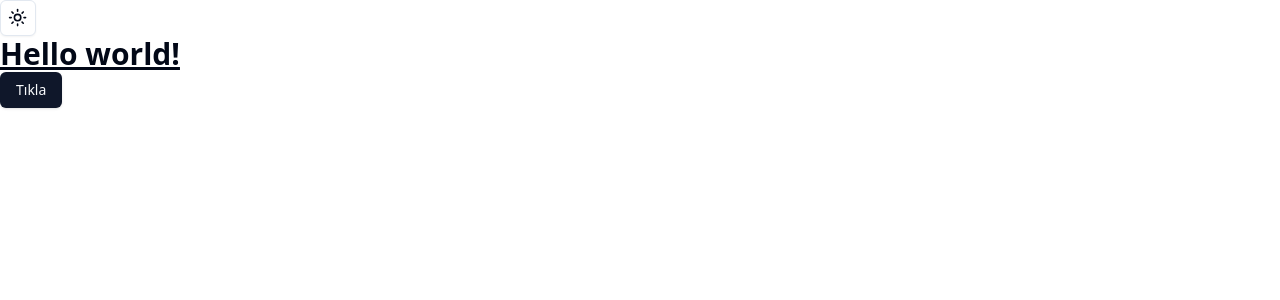
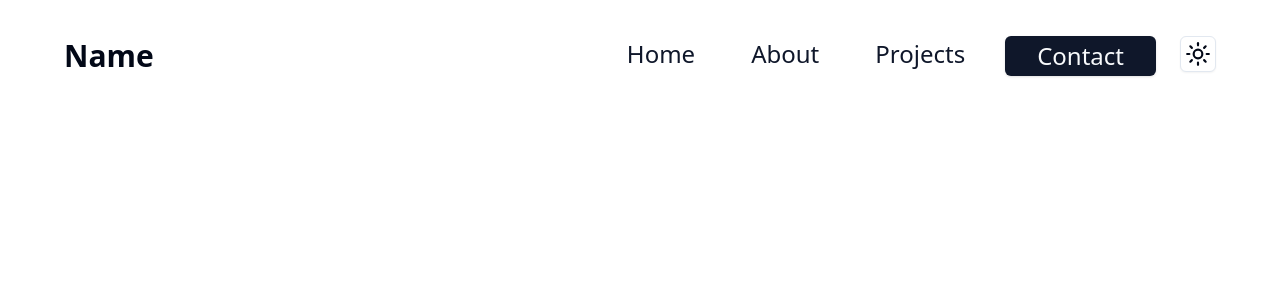
Before and after one commit to GorkemEldeniz/portfolio-website, a React (Vite) app: page / in a window 1280 px wide. Shown: the top 300 px of the page. Built offline with nearby package versions, Linux system fonts and the light colour scheme.

Commit message:
layout design and navbar
built layout and created navbar

```diff
--- a/src/App.tsx
+++ /dev/null
@@ -1,14 +0,0 @@
-import { ModeToggle } from "@components/mode-toggle";
-import { Button } from "@components/ui/button";
-
-function App() {
-	return (
-		<div>
-			<ModeToggle />
-			<div className='text-3xl font-bold underline'>Hello world!</div>
-			<Button>Tıkla</Button>
-		</div>
-	);
-}
-
-export default App;
--- /dev/null
+++ b/src/Layout.tsx
@@ -0,0 +1,11 @@
+import Navbar from "@components/navbar";
+
+const Layout = () => {
+	return (
+		<div className=' min-h-screen max-w-screen-2xl mx-auto bg-background text-foreground'>
+			<Navbar />
+		</div>
+	);
+};
+
+export default Layout;
--- /dev/null
+++ b/src/components/link-button.tsx
@@ -0,0 +1,25 @@
+import type { ButtonProps } from "./ui/button";
+import { Button } from "./ui/button";
+
+interface LinkButtonProps extends ButtonProps {
+	to: string;
+}
+
+const LinkButton: React.FC<LinkButtonProps> = ({ to, children }) => {
+	const handleClick = () => {
+		console.log(to);
+	};
+
+	return (
+		<Button
+			variant={to !== "#contact" ? "link" : "default"}
+			size={to === "#contact" ? "lg" : "default"}
+			onClick={handleClick}
+			className='text-2xl font-light'
+		>
+			{children}
+		</Button>
+	);
+};
+
+export default LinkButton;
--- /dev/null
+++ b/src/components/list-item.tsx
@@ -0,0 +1,19 @@
+import { ModeToggle } from "./mode-toggle";
+
+interface ListPropsType<T> {
+	items: readonly T[];
+	render: (item: T) => React.ReactNode;
+}
+
+const ListItem = <T,>({ items, render }: ListPropsType<T>) => {
+	if (!items.length) throw new Error("Empty Array");
+
+	return (
+		<div className='flex gap-6'>
+			{items.map((item) => render(item))}
+			<ModeToggle />
+		</div>
+	);
+};
+
+export default ListItem;
--- a/src/components/mode-toggle.tsx
+++ b/src/components/mode-toggle.tsx
@@ -17,20 +17,23 @@ export function ModeToggle() {
 	return (
 		<DropdownMenu>
 			<DropdownMenuTrigger asChild>
-				<Button variant='outline' size='icon'>
-					<Sun className='h-[1.2rem] w-[1.2rem] rotate-0 scale-100 transition-all dark:-rotate-90 dark:scale-0' />
-					<Moon className='absolute h-[1.2rem] w-[1.2rem] rotate-90 scale-0 transition-all dark:rotate-0 dark:scale-100' />
+				<Button className='!p-1' variant='outline' size='icon'>
+					<Sun className='h-[2rem] w-[2rem] rotate-0 scale-100 transition-all dark:-rotate-90 dark:scale-0' />
+					<Moon className='absolute h-[1.8rem] w-[1.8rem] rotate-90 scale-0 transition-all dark:rotate-0 dark:scale-100' />
 					<span className='sr-only'>Toggle theme</span>
 				</Button>
 			</DropdownMenuTrigger>
 			<DropdownMenuContent align='end'>
-				<DropdownMenuItem onClick={() => setTheme("light")}>
+				<DropdownMenuItem className='text-xl' onClick={() => setTheme("light")}>
 					Light
 				</DropdownMenuItem>
-				<DropdownMenuItem onClick={() => setTheme("dark")}>
+				<DropdownMenuItem className='text-xl' onClick={() => setTheme("dark")}>
 					Dark
 				</DropdownMenuItem>
-				<DropdownMenuItem onClick={() => setTheme("system")}>
+				<DropdownMenuItem
+					className='text-xl'
+					onClick={() => setTheme("system")}
+				>
 					System
 				</DropdownMenuItem>
 			</DropdownMenuContent>
--- /dev/null
+++ b/src/components/navbar.tsx
@@ -0,0 +1,29 @@
+import ListItem from "./list-item";
+
+import type { Route } from "@utils/routes";
+import routes from "@utils/routes";
+
+import LinkButton from "./link-button";
+
+const Navbar = () => {
+	return (
+		<nav className='flex items-center px-[4rem] py-9'>
+			<div className='flex justify-start flex-1'>
+				<h1 className='font-bold text-3xl'>Name</h1>
+			</div>
+
+			<ListItem<Route>
+				items={routes}
+				render={(item) => {
+					return (
+						<LinkButton key={item.name} to={item.to}>
+							{item.name}
+						</LinkButton>
+					);
+				}}
+			/>
+		</nav>
+	);
+};
+
+export default Navbar;
--- a/src/main.tsx
+++ b/src/main.tsx
@@ -2,14 +2,14 @@ import React from "react";
 import ReactDOM from "react-dom/client";
 
 import { ThemeProvider } from "@components/theme-provider.tsx";
-import App from "./App.tsx";
+import Layout from "./Layout.tsx";
 
 import "./index.css";
 
 ReactDOM.createRoot(document.getElementById("root")!).render(
 	<React.StrictMode>
 		<ThemeProvider>
-			<App />
+			<Layout />
 		</ThemeProvider>
 	</React.StrictMode>
 );
--- /dev/null
+++ b/src/utils/routes.tsx
@@ -0,0 +1,25 @@
+export type Route = {
+	name: string;
+	to: (typeof routes)[number]["to"];
+};
+
+const routes = [
+	{
+		name: "Home",
+		to: "#",
+	},
+	{
+		name: "About",
+		to: "#about",
+	},
+	{
+		name: "Projects",
+		to: "#projects",
+	},
+	{
+		name: "Contact",
+		to: "#contact",
+	},
+] as const;
+
+export default routes;
```
